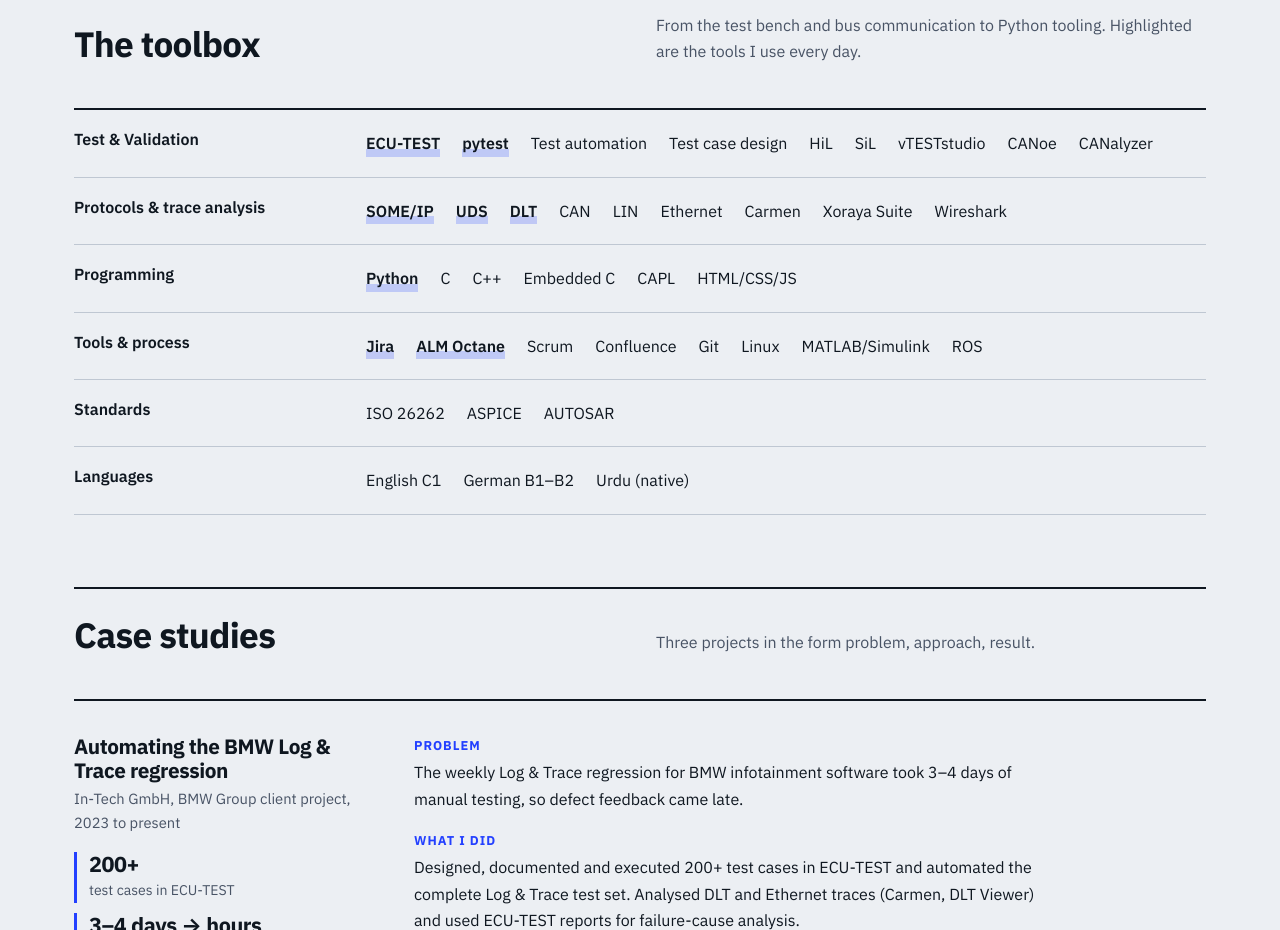
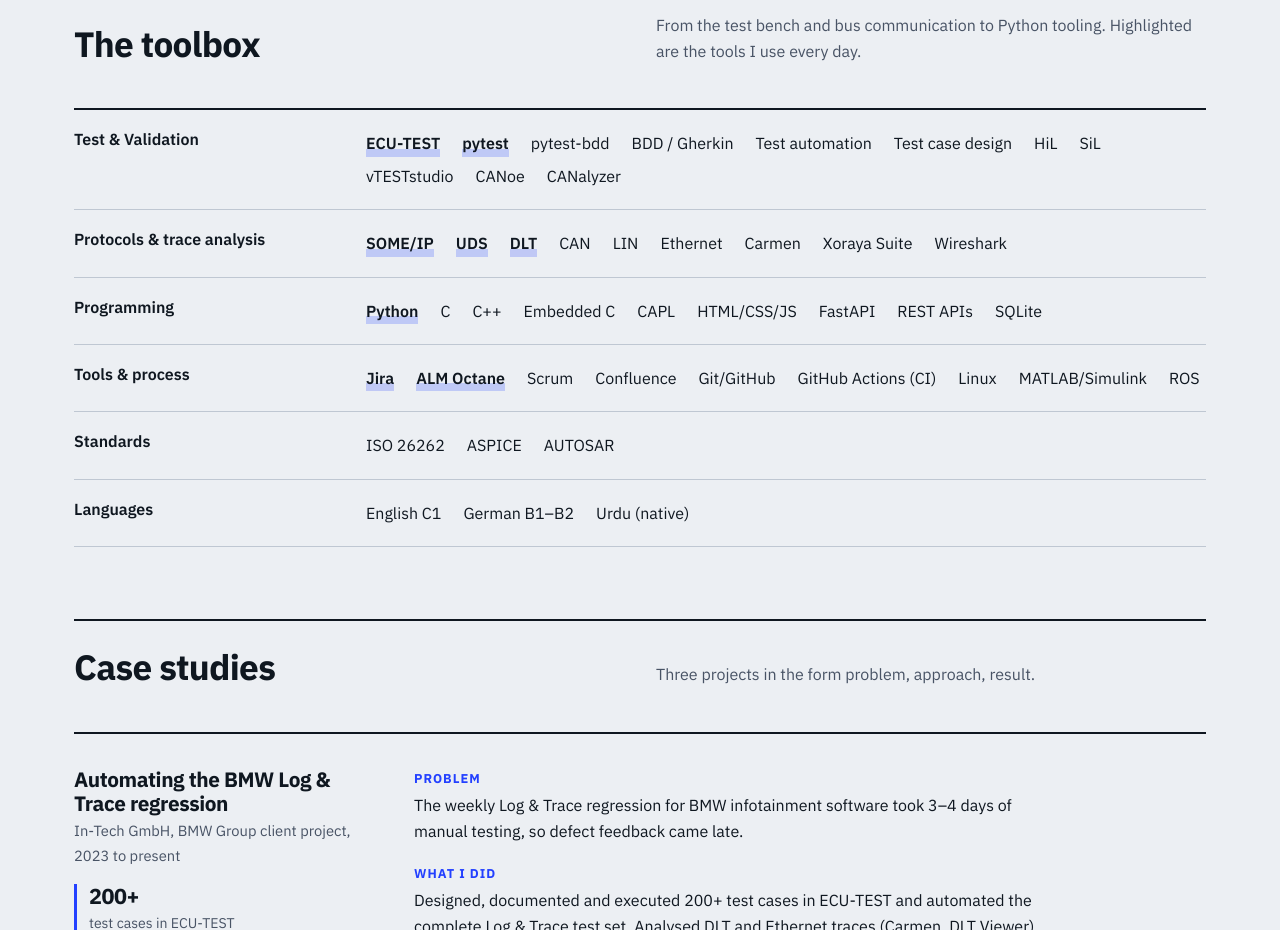
Before and after one commit to Mirusama203/Mirusama203.github.io, a plain HTML site: page index.html in a window 1280 px wide. Shown: the part 2560-3490 px from the top of the page. Drawn offline with Linux system fonts and the light colour scheme.

Commit message:
Update skills section from GitHub projects (pytest-bdd, Gherkin, FastAPI, REST, SQLite, GitHub Actions)
Co-Authored-By: Claude Sonnet 5.5 <noreply@anthropic.com>
Claude-Session: https://claude.ai/code/session_01HnXqf2xhTstTpE1RLy2zVu

```diff
--- a/index.html
+++ b/index.html
@@ -364,10 +364,10 @@ textarea{min-height:130px;resize:vertical}
       <p class="lede" data-de="Von Prüfstand und Bus-Kommunikation bis Python-Tooling. Markiert sind die Werkzeuge, die ich täglich einsetze.">From the test bench and bus communication to Python tooling. Highlighted are the tools I use every day.</p>
     </div>
     <div class="skills">
-      <div class="sk"><h3 data-de="Test &amp; Validierung">Test &amp; Validation</h3><p><span class="key">ECU-TEST</span><span class="key">pytest</span><span>Test automation</span><span>Test case design</span><span>HiL</span><span>SiL</span><span>vTESTstudio</span><span>CANoe</span><span>CANalyzer</span></p></div>
+      <div class="sk"><h3 data-de="Test &amp; Validierung">Test &amp; Validation</h3><p><span class="key">ECU-TEST</span><span class="key">pytest</span><span>pytest-bdd</span><span>BDD / Gherkin</span><span>Test automation</span><span>Test case design</span><span>HiL</span><span>SiL</span><span>vTESTstudio</span><span>CANoe</span><span>CANalyzer</span></p></div>
       <div class="sk"><h3 data-de="Protokolle &amp; Trace-Analyse">Protocols &amp; trace analysis</h3><p><span class="key">SOME/IP</span><span class="key">UDS</span><span class="key">DLT</span><span>CAN</span><span>LIN</span><span>Ethernet</span><span>Carmen</span><span>Xoraya Suite</span><span>Wireshark</span></p></div>
-      <div class="sk"><h3 data-de="Programmierung">Programming</h3><p><span class="key">Python</span><span>C</span><span>C++</span><span>Embedded C</span><span>CAPL</span><span>HTML/CSS/JS</span></p></div>
-      <div class="sk"><h3 data-de="Tools &amp; Prozess">Tools &amp; process</h3><p><span class="key">Jira</span><span class="key">ALM Octane</span><span>Scrum</span><span>Confluence</span><span>Git</span><span>Linux</span><span>MATLAB/Simulink</span><span>ROS</span></p></div>
+      <div class="sk"><h3 data-de="Programmierung">Programming</h3><p><span class="key">Python</span><span>C</span><span>C++</span><span>Embedded C</span><span>CAPL</span><span>HTML/CSS/JS</span><span>FastAPI</span><span>REST APIs</span><span>SQLite</span></p></div>
+      <div class="sk"><h3 data-de="Tools &amp; Prozess">Tools &amp; process</h3><p><span class="key">Jira</span><span class="key">ALM Octane</span><span>Scrum</span><span>Confluence</span><span>Git/GitHub</span><span>GitHub Actions (CI)</span><span>Linux</span><span>MATLAB/Simulink</span><span>ROS</span></p></div>
       <div class="sk"><h3>Standards</h3><p><span>ISO 26262</span><span>ASPICE</span><span>AUTOSAR</span></p></div>
       <div class="sk"><h3 data-de="Sprachen">Languages</h3><p><span data-de="Englisch C1">English C1</span><span data-de="Deutsch B1–B2">German B1–B2</span><span data-de="Urdu (Muttersprache)">Urdu (native)</span></p></div>
     </div>
```
